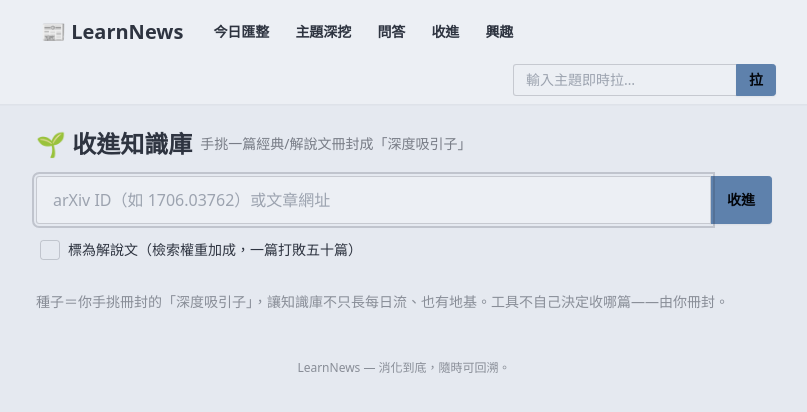
After one commit to timcsy/KnowField, a FastAPI app: template src/learnnews/web/templates/ingest.html in a window 1280 px wide. The commit adds this page. Shown: the top 412 px of the page, without its empty margins (236-1043 px from the left). Run offline with FastAPI, Linux system fonts and the light colour scheme; the template is opened without the code that fills it, so the values that code supplies are empty; some libraries are stand-ins or nearby versions.

Commit message:
web 收進框：把種子 ingest 接上網頁（fast-follow，165 綠）
增量 2a 的 web fast-follow：複用 SeedService，加 /ingest 頁（GET 表單、POST 收進）。

- web/app.py：_default_seed_ingest 工廠＋GET/POST /ingest（頁內攔 SourceUnavailable/OpenAIError，不噴500）
- templates/ingest.html：ref 輸入＋解說文勾選＋結果（成功/已在庫/失敗）
- base.html 導覽加「收進」
- tests/contract/test_web_ingest.py +4（表單/成功溯源/已在庫/失敗頁內攔）；161→165 綠

Co-Authored-By: Claude Opus 4.8 (1M context) <noreply@anthropic.com>
Claude-Session: https://claude.ai/code/session_01GUvLQ99TkXkvkjy6b9fEtG

```diff
--- a/src/learnnews/web/app.py
+++ b/src/learnnews/web/app.py
@@ -16,6 +16,7 @@ from fastapi.templating import Jinja2Templates
 
 from ..backends.openai_api import OpenAIError
 from ..config import Config
+from ..sources.base import SourceUnavailable
 from ..interests.service import InterestService
 from ..logging_setup import get_logger
 from ..pull.types import PullResult
@@ -80,6 +81,19 @@ def _default_rag_answer(config: Config, repo_factory, question: str, today: bool
         repo.close()
 
 
+def _default_seed_ingest(config: Config, repo_factory, ref: str, explainer: bool):
+    """web 種子 ingest：組後端＋SeedService→ingest。可被 seed_ingest_factory 覆寫（測試）。"""
+    from ..backends.factory import make_article_backend, make_embedder
+    from ..seed.service import SeedService
+    from ..summarize.article import ArticleBuilder
+    repo = repo_factory(config)
+    try:
+        builder = ArticleBuilder(backend=make_article_backend(config))
+        return SeedService(repo, builder, make_embedder(config)).ingest(ref, explainer)
+    finally:
+        repo.close()
+
+
 def create_app() -> FastAPI:
     app = FastAPI(title="LearnNews")
     app.state.config = Config.from_env()
@@ -90,6 +104,8 @@ def create_app() -> FastAPI:
         app.state.config, app.state.repo_factory, app.state.pull_service_factory, topic)
     app.state.rag_answer_factory = lambda question, today, lang: _default_rag_answer(
         app.state.config, app.state.repo_factory, question, today, lang)
+    app.state.seed_ingest_factory = lambda ref, explainer: _default_seed_ingest(
+        app.state.config, app.state.repo_factory, ref, explainer)
 
     @app.exception_handler(OpenAIError)
     async def _backend_error(request: Request, exc: OpenAIError):
@@ -162,6 +178,24 @@ def create_app() -> FastAPI:
         return _TEMPLATES.TemplateResponse(request=request, name="ask.html", context={
             "q": question, "today": today, "answer": answer})
 
+    @app.get("/ingest", response_class=HTMLResponse)
+    async def ingest_get(request: Request):
+        return _TEMPLATES.TemplateResponse(request=request, name="ingest.html", context={})
+
+    @app.post("/ingest", response_class=HTMLResponse)
+    async def ingest_post(request: Request, ref: str = Form(""),
+                          explainer: bool = Form(False)):
+        ref = ref.strip()
+        result = error = None
+        if ref:
+            try:
+                result = app.state.seed_ingest_factory(ref, explainer)
+            except (SourceUnavailable, OpenAIError) as e:   # 表單頁內攔，不噴 500
+                _log.error("web 種子 ingest 失敗", extra={"extra": {"reason": str(e)}})
+                error = str(e)
+        return _TEMPLATES.TemplateResponse(request=request, name="ingest.html", context={
+            "ref": ref, "result": result, "error": error})
+
     @app.get("/interests", response_class=HTMLResponse)
     async def interests(request: Request):
         repo = app.state.repo_factory(app.state.config)
--- a/src/learnnews/web/templates/base.html
+++ b/src/learnnews/web/templates/base.html
@@ -15,6 +15,7 @@
         <a href="/" class="btn btn-ghost btn-sm">今日匯整</a>
         <a href="/pull" class="btn btn-ghost btn-sm">主題深挖</a>
         <a href="/ask" class="btn btn-ghost btn-sm">問答</a>
+        <a href="/ingest" class="btn btn-ghost btn-sm">收進</a>
         <a href="/interests" class="btn btn-ghost btn-sm">興趣</a>
       </div>
       <form action="/pull" method="get" class="join ml-auto">
--- /dev/null
+++ b/src/learnnews/web/templates/ingest.html
@@ -0,0 +1,44 @@
+{% extends "base.html" %}
+{% block title %}收進知識庫 — LearnNews{% endblock %}
+{% block content %}
+  <div class="flex items-center gap-2 mb-4">
+    <h1 class="text-2xl font-bold">🌱 收進知識庫</h1>
+    <span class="text-sm text-base-content/60">手挑一篇經典/解說文冊封成「深度吸引子」</span>
+  </div>
+
+  <form action="/ingest" method="post" class="mb-6">
+    <div class="join w-full">
+      <input name="ref" value="{{ ref|default('') }}" autofocus
+             placeholder="arXiv ID（如 1706.03762）或文章網址"
+             class="input input-bordered join-item w-full">
+      <button class="btn btn-primary join-item">收進</button>
+    </div>
+    <label class="label cursor-pointer justify-start gap-2 mt-2 w-fit">
+      <input type="checkbox" name="explainer" value="1" class="checkbox checkbox-sm">
+      <span class="label-text">標為解說文（檢索權重加成，一篇打敗五十篇）</span>
+    </label>
+  </form>
+
+  {% if error %}
+    <div class="alert alert-error">
+      <span>❌ 收取失敗：{{ error }}（未寫入任何內容，可稍後重試或換連結）</span>
+    </div>
+  {% elif result and result.status == 'ingested' %}
+    <div class="alert alert-success">
+      <div>
+        ✅ 已收進知識庫：<b>{{ result.title }}</b>
+        （{{ '解說文' if result.source_class == 'explainer' else '一般' }}）<br>
+        <a href="{{ result.url }}" target="_blank" rel="noopener" class="link">{{ result.url }}</a>
+        　·　到 <a href="/ask" class="link link-primary">問答</a> 就能問到它了
+      </div>
+    </div>
+  {% elif result and result.status == 'exists' %}
+    <div class="alert bg-base-100">
+      <span>這篇已在庫：<b>{{ result.title }}</b>（不重複收）</span>
+    </div>
+  {% else %}
+    <div class="text-base-content/50 text-sm">
+      種子＝你手挑冊封的「深度吸引子」，讓知識庫不只長每日流、也有地基。工具不自己決定收哪篇——由你冊封。
+    </div>
+  {% endif %}
+{% endblock %}
```
Also changed, not shown: docs/usage.md (+1 -1 lines), tests/contract/test_web_ingest.py (added, +54 -0 lines).
